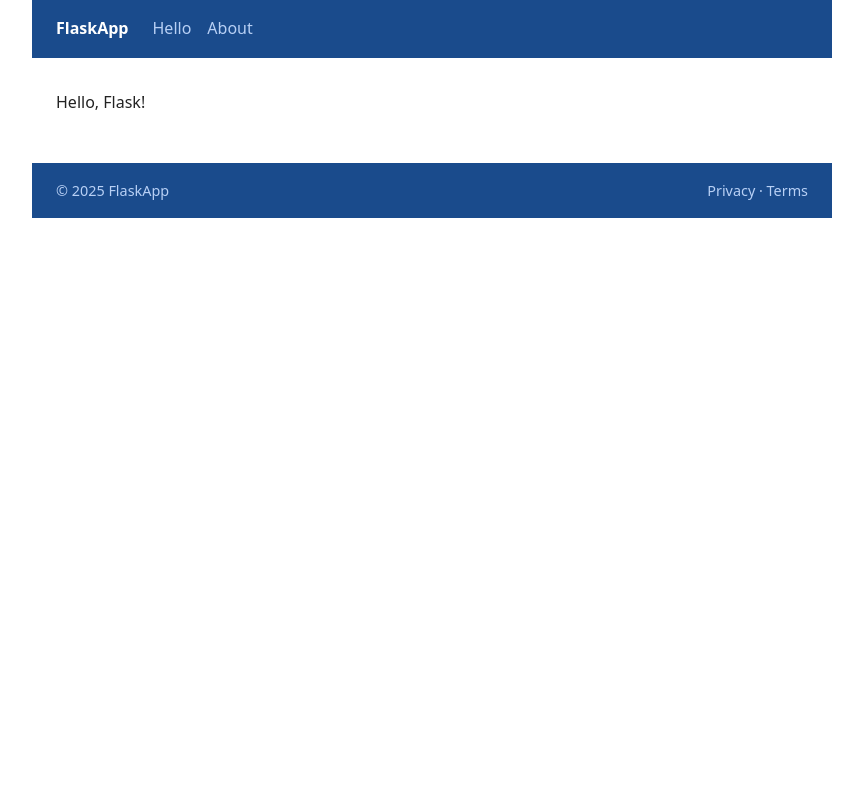
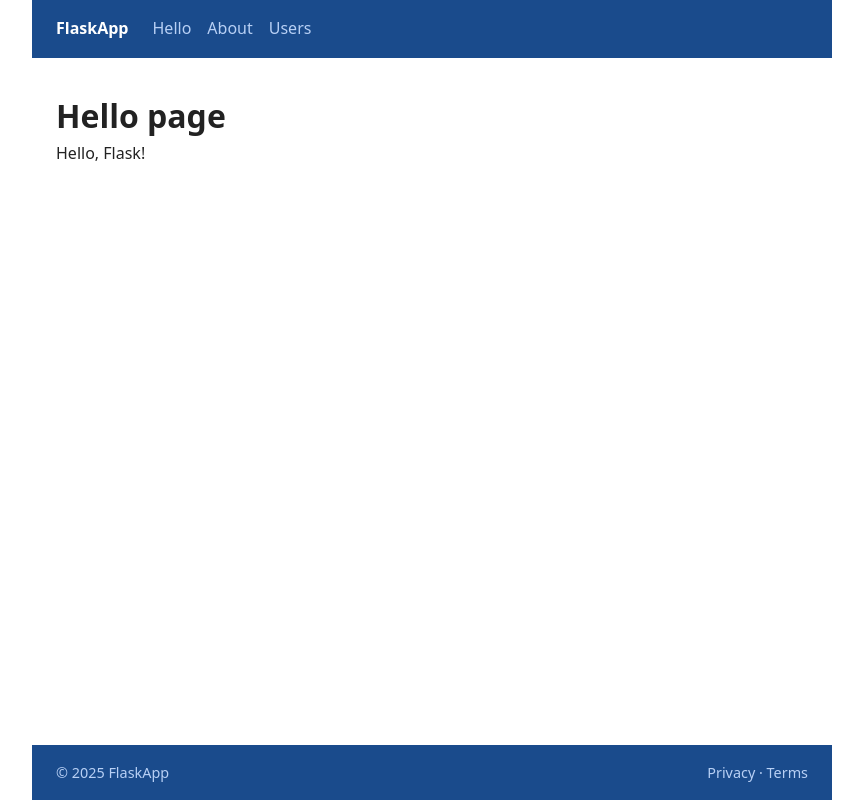
Before and after one commit to OleksandrLinenko/Flask, a Flask app: page /hello in a window 1280 px wide. Shown: the whole page, without its empty margins (208-1071 px from the left). Run offline with Flask 3, Linux system fonts and the light colour scheme.

Commit message:
Add styles for footer

```diff
--- a/src/static/style.css
+++ b/src/static/style.css
@@ -1,4 +1,8 @@
 * { box-sizing: border-box; margin: 0; padding: 0; }
+html,
+body {
+    height: 100%;
+}
 
 body {
     font-family: system-ui, sans-serif;
@@ -8,6 +12,13 @@ body {
     max-width: 800px;
     margin: 0 auto;
     color: #222;
+    display: flex;
+    flex-direction: column;
+    min-height: 100vh;
+}
+
+main {
+    flex: 1;
 }
 
 header {
--- a/src/templates/base.html
+++ b/src/templates/base.html
@@ -14,6 +14,7 @@
     <nav>
         <a href="/hello">Hello</a>
         <a href="/about">About</a>
+        <a href="/users">Users</a>
     </nav>
 </header>
 
--- a/src/templates/hello.html
+++ b/src/templates/hello.html
@@ -3,5 +3,6 @@
 {% block title %}Hello{% endblock %}
 
 {% block content %}
+<h1>Hello page</h1>
 <p>Hello, {{ name }}!</p>
 {% endblock %}
```
